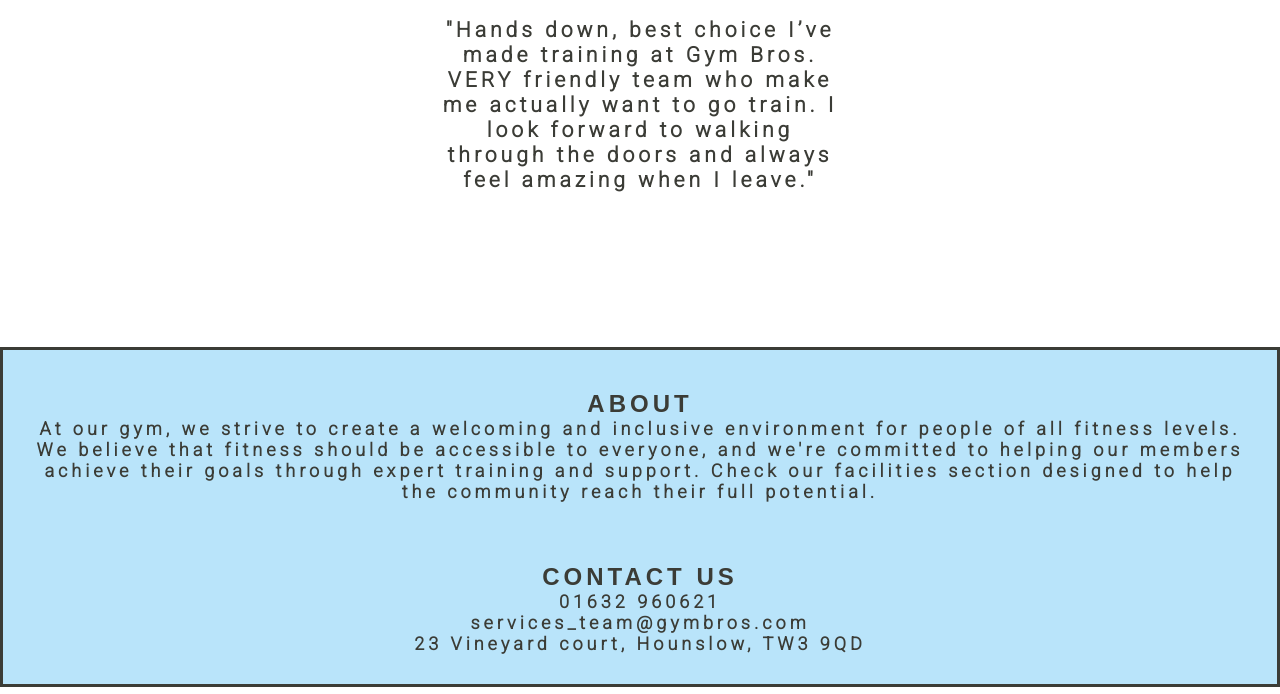
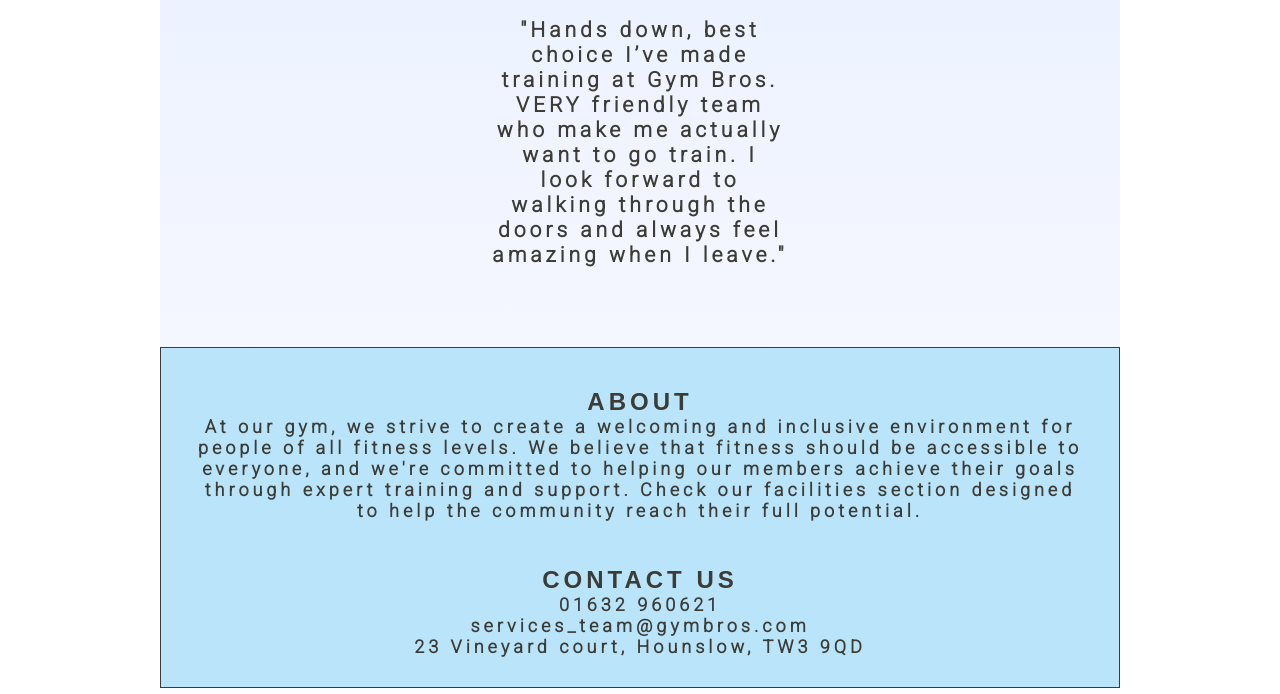
Before and after one commit to Code-Institute-Submissions/Savy92-PP1, a plain HTML site: page index.html in a window 1280 px wide. Shown: the part 2066-2760 px from the top of the page. Drawn offline with Linux system fonts and the light colour scheme; a web font is replaced by a local one.

Commit message:
change width to 75% and delete incorrect div

```diff
--- a/assets/css/style.css
+++ b/assets/css/style.css
@@ -14,7 +14,7 @@ body {
 }
 
 .wrapper {
-    width: 80%;
+    width: 75%;
     margin: auto;
     background: linear-gradient(to top, #ffffff, #f4f6ff, #e5efff, #d1e9fe, #b9e4fa);
 }
@@ -257,7 +257,7 @@ h2 {
 .about_us {
     padding: 30px;
     background-color: #B9E4FA;
-    border: 3px solid #3b3c36;
+    border: 1px solid #3b3c36;
     overflow-wrap: break-word;
 }
 
```
Also changed, not shown: index.html (+0 -1 lines).
